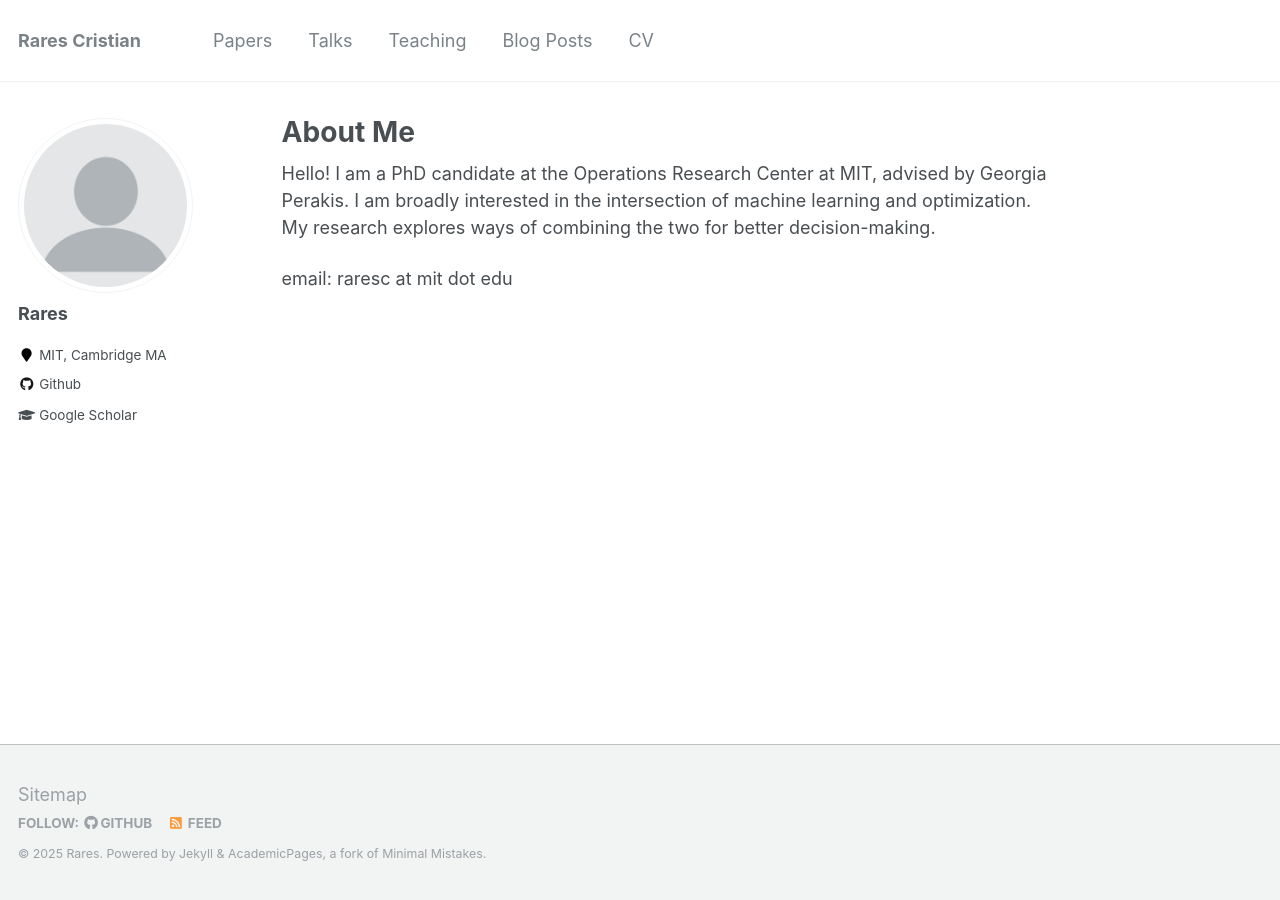
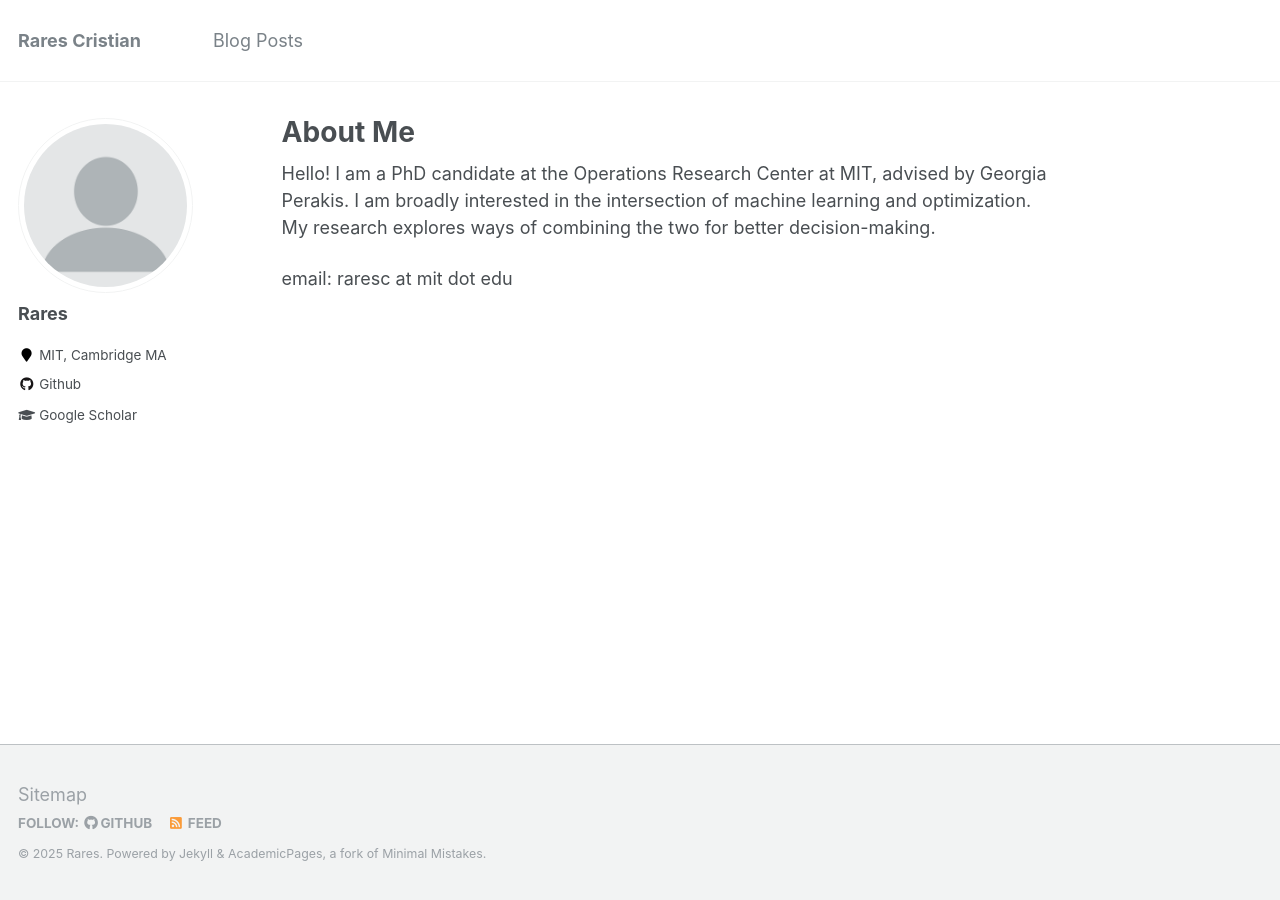
Before and after one commit to RaresC21/RaresC21.github.io, a Jekyll site: the page built from _pages/about.md, in a window 1280 px wide. Built offline with Jekyll 4.4.1, drawn with Linux system fonts in a browser that asks for light colours.

Commit message:
Update navigation.yml

```diff
--- a/_data/navigation.yml
+++ b/_data/navigation.yml
@@ -1,16 +1,4 @@
 # main links links
 main:
-  - title: "Papers"
-    url: /papers/
-
-  - title: "Talks"
-    url: /talks/
-
-  - title: "Teaching"
-    url: /teaching/
-
   - title: "Blog Posts"
     url: /year-archive/
-
-  - title: "CV"
-    url: /cv/
```
